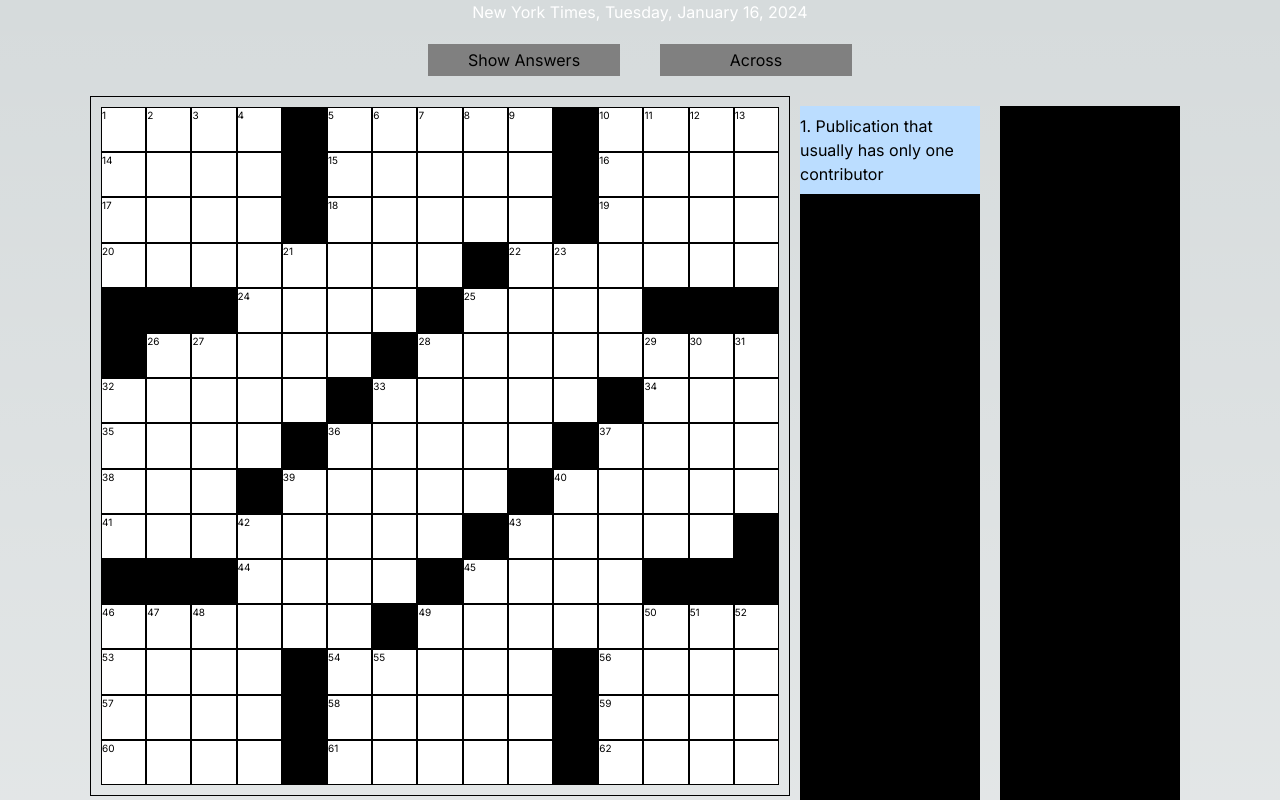
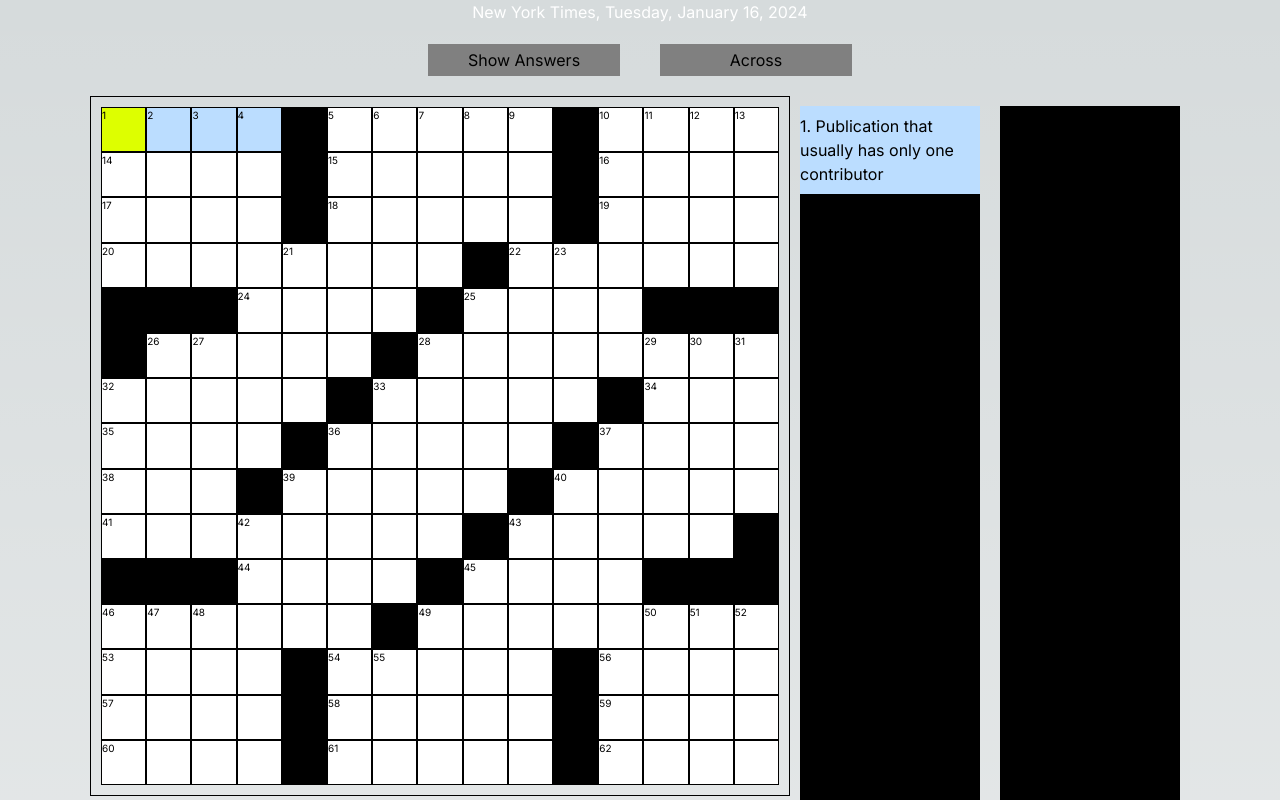
Before and after one commit to jdougross/crossword-frontend, a Next.js app: page / in a window 1280 px wide. Shown: the top 800 px of the page. Built offline with nearby package versions, Linux system fonts and the light colour scheme.

Commit message:
ADD: typing square to square, rough

```diff
--- a/src/app/page.tsx
+++ b/src/app/page.tsx
@@ -10,7 +10,8 @@ import {
   List,
   Text,
 } from "@chakra-ui/react";
-import React, { createContext, useContext, useState } from "react";
+import next from "next";
+import React, { createContext, createRef, useContext, useState } from "react";
 
 enum Direction {
   ACROSS,
@@ -31,6 +32,7 @@ const theme = {
 interface Cell {
   correctEntry: string;
   index: number;
+  ref: React.RefObject<HTMLInputElement>;
   squareNumber: number;
   userEntry: string;
 }
@@ -52,21 +54,66 @@ interface SquareProps {
 }
 
 function Square({ cell }: SquareProps) {
-  const { isRevealed, highlightedSquares, selectedSquare, setSelectedSquare } =
-    useContext(GameContext);
-  const { correctEntry, index, squareNumber, userEntry } = cell;
+  const {
+    direction,
+    grid,
+    isRevealed,
+    highlightedSquares,
+    inputRefs,
+    selectedSquare,
+    setDirection,
+    setSelectedSquare,
+    size,
+  } = useContext(GameContext);
+  const { correctEntry, index, ref, squareNumber, userEntry } = cell;
 
   const [userValue, setUserValue] = useState(userEntry);
 
+  function getNextIndex() {
+    let topOfClue = -1;
+    if (direction === Direction.DOWN) {
+      // normal down case, open square below
+      if (index + size.cols <= grid.length && grid[index + size.cols] != ".") {
+        return index + size.cols;
+      }
+
+      topOfClue = index;
+      while (topOfClue - size.cols >= 0 && grid[topOfClue] != ".") {
+        topOfClue -= size.cols;
+      }
+    }
+    let nextIndex = topOfClue === -1 ? index + 1 : topOfClue + 1;
+    // we're not finding the next DOWN clue very well here
+    while (grid[nextIndex] == ".") {
+      nextIndex++;
+    }
+
+    // if we finished the last clue, swap directions and go to the top
+    if (nextIndex >= grid.length) {
+      setDirection(
+        direction === Direction.ACROSS ? Direction.DOWN : Direction.ACROSS,
+      );
+      nextIndex = nextIndex % grid.length;
+    }
+
+    console.log(`NEXT INDEX: ${nextIndex}`);
+    return nextIndex;
+  }
+
   function handleInputChange(event: React.ChangeEvent<HTMLInputElement>) {
     setUserValue(event.target.value.slice(-1).toUpperCase() || "");
+    const nextIndex = getNextIndex();
+    // handle edge case of end of puzzle - go back and switch directions
+    setSelectedSquare(nextIndex);
+    inputRefs[index].current?.blur();
+    inputRefs[nextIndex].current?.focus();
   }
 
-  const backgroundColor =
-    // selectedSquare == index ? theme.color.highlight : theme.color.background;
-    highlightedSquares.includes(index)
-      ? theme.color.highlight
-      : theme.color.background;
+  const backgroundColor = highlightedSquares.includes(index)
+    ? selectedSquare === index
+      ? "#DF0"
+      : theme.color.highlight
+    : theme.color.background;
 
   return correctEntry == "." ? (
     <Blank />
@@ -96,10 +143,12 @@ function Square({ cell }: SquareProps) {
             backgroundColor={backgroundColor}
             textAlign={"center"}
             textColor={theme.color.foreground}
-            _focusVisible={{ outline: "none" }}
+            _focusVisible={{ outline: "none", caretColor: "transparent" }}
             value={userValue}
+            ref={ref}
             onChange={handleInputChange}
             onFocus={() => setSelectedSquare(index)}
+            autoFocus={selectedSquare === index}
           />
         )}
       </Flex>
@@ -207,10 +256,13 @@ function Clues({ across, down }: { across: string[]; down: string[] }) {
 const GameContext = createContext({
   isRevealed: false,
   direction: Direction.ACROSS,
-  gridnums: [] as Number[],
+  grid: [] as string[],
+  gridnums: [] as number[],
   highlightedClueNumber: 1,
-  highlightedSquares: [-1],
-  selectedSquare: -1,
+  highlightedSquares: [0],
+  inputRefs: [] as React.RefObject<HTMLInputElement>[],
+  size: { rows: 0, cols: 0 },
+  selectedSquare: 0,
   setDirection: (d: Direction) => {},
   setSelectedSquare: (i: number) => {},
 });
@@ -218,7 +270,7 @@ const GameContext = createContext({
 function Crossword() {
   const [isRevealed, setIsRevealed] = useState(false);
   const [direction, setDirection] = useState(Direction.ACROSS);
-  const [selectedSquare, setSelectedSquare] = useState(-1);
+  const [selectedSquare, setSelectedSquare] = useState(0);
 
   const { author, date, clues, grid, gridnums, size, title } = data;
 
@@ -253,6 +305,10 @@ function Crossword() {
 
   // test for accurate puzzle size?
   const gridRows: Cell[][] = [];
+  const inputRefs = Array.from(
+    { length: grid.length },
+    () => React.createRef() as React.RefObject<HTMLInputElement>,
+  );
 
   for (let r = 0; r < size.rows; r++) {
     let gridRow = [];
@@ -260,9 +316,11 @@ function Crossword() {
     let nums = gridnums.slice(r * size.cols, (r + 1) * size.cols);
 
     for (let c = 0; c < size.cols; c++) {
+      const index = r * size.cols + c;
       gridRow.push({
         correctEntry: chars[c],
-        index: r * size.cols + c,
+        index,
+        ref: inputRefs[index],
         squareNumber: nums[c],
         userEntry: "",
       });
@@ -284,10 +342,13 @@ function Crossword() {
         value={{
           isRevealed,
           direction,
+          grid,
           gridnums,
           highlightedClueNumber,
           highlightedSquares,
+          inputRefs,
           selectedSquare,
+          size,
           setDirection: (d) => setDirection(d),
           setSelectedSquare: (i) => setSelectedSquare(i),
         }}
```
